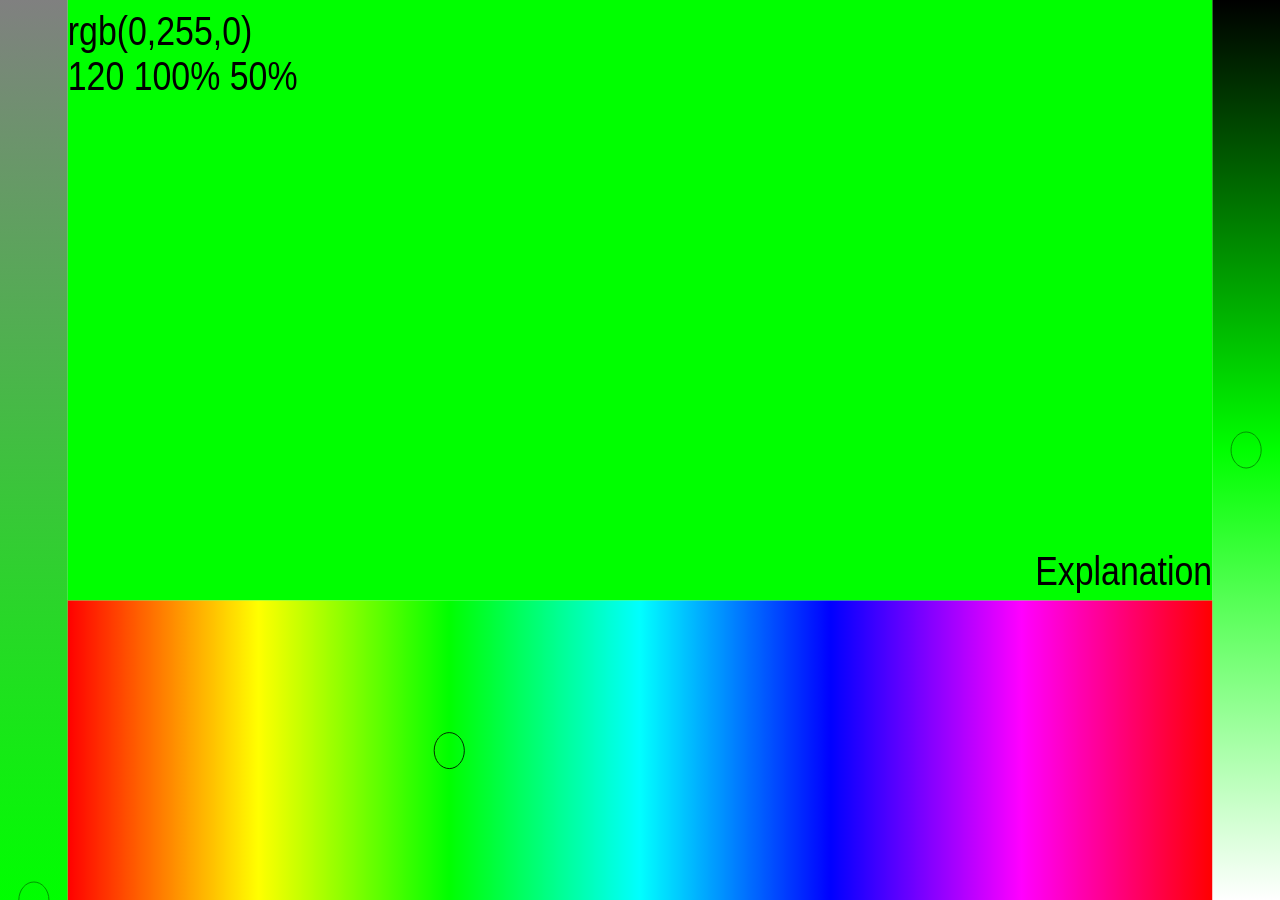
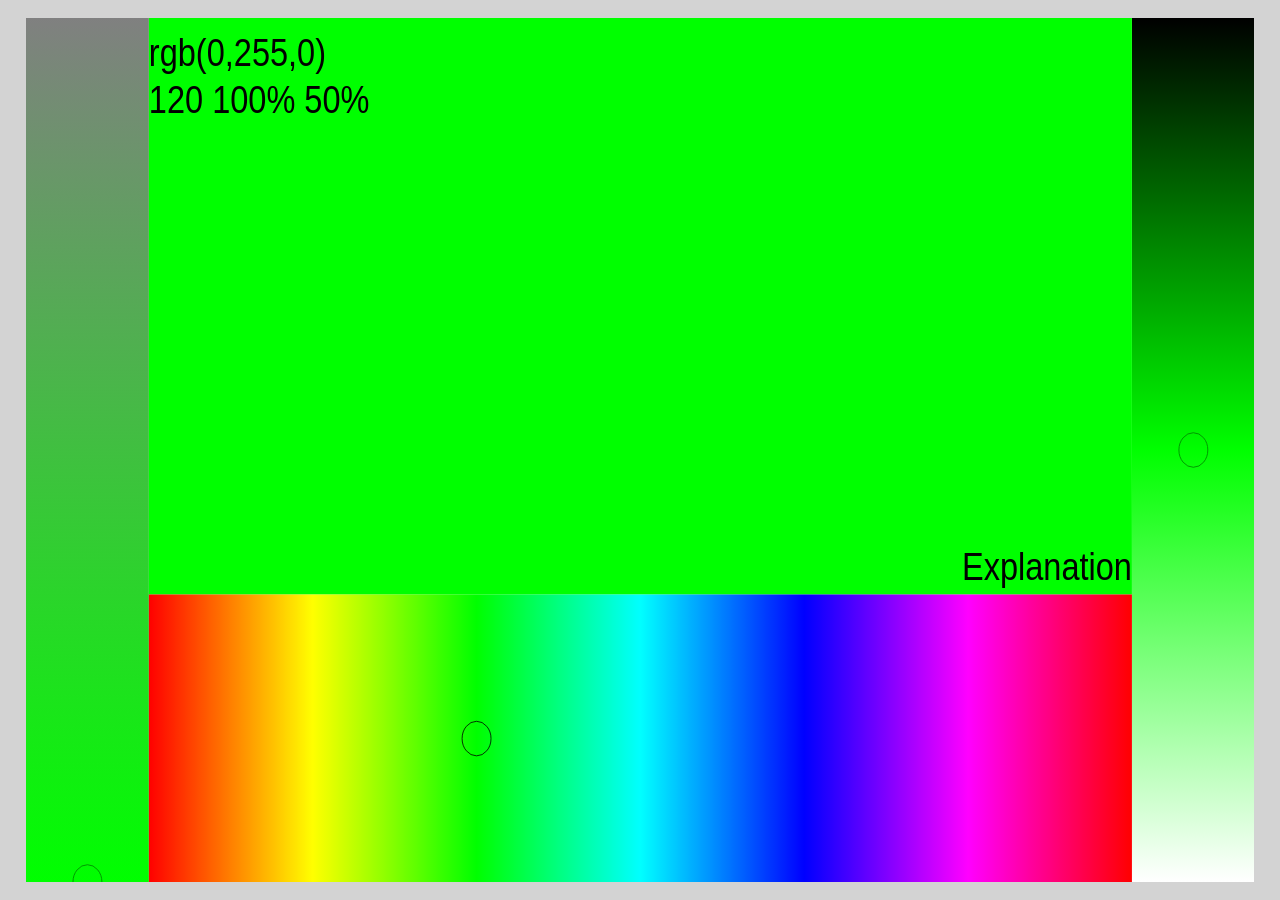
Before and after one commit to ndc/ndc.github.io, a Jekyll site: the page apps/colorpicker/index.html, which Jekyll copies as it is, in a window 1280 px wide. Built offline with Jekyll 4.4.1, drawn with Linux system fonts in a browser that asks for light colours.

Commit message:
Updated color picker.

```diff
--- a/apps/colorpicker/index.html
+++ b/apps/colorpicker/index.html
@@ -385,23 +385,23 @@
             </linearGradient>
         </defs>
 
-        <rect x="0" y="0" width="90" height="1000" fill="url(#saturationGradient)"
-            onclick="ChangeSaturation(evt)" id="saturationSlider" />
-        <circle cx="45" cy="1000" r="20" fill="none" stroke="green" id="saturationSelector" />
+        <rect x="0" y="0" width="170" height="1000" fill="url(#saturationGradient)"
+            id="saturationSlider" />
+        <circle cx="85" cy="1000" r="20" fill="none" stroke="green" id="saturationSelector" />
 
-        <rect x="1610" y="0" width="90" height="1000" fill="url(#luminanceGradient)"
-            onclick="ChangeLuminance(evt)" id="luminanceSlider" />
-        <circle cx="1655" cy="500" r="20" fill="none" stroke="green" id="luminanceSelector" />
+        <rect x="1530" y="0" width="170" height="1000" fill="url(#luminanceGradient)"
+            id="luminanceSlider" />
+        <circle cx="1615" cy="500" r="20" fill="none" stroke="green" id="luminanceSelector" />
 
-        <rect x="90" y="667" width="1520" height="333" fill="url(#hueGradient)"
-            onclick="ChangeHue(evt)" id="hueSlider" />
+        <rect x="170" y="667" width="1360" height="333" fill="url(#hueGradient)"
+            id="hueSlider" />
         <circle cx="500" cy="834" r="20" fill="none" stroke="black" id="hueSelector" />
 
-        <rect x="90" y="0" width="1520" height="667" fill="rgb(0,255,0)" id="mainViewer" />
-        <text x="90" y="50" class="label" id="rgbLabel">rgb(0,255,0)</text>
-        <text x="90" y="100" class="label" id="hslLabel">120 100% 50%</text>
+        <rect x="170" y="0" width="1360" height="667" fill="rgb(0,255,0)" id="mainViewer" />
+        <text x="170" y="55" class="label" id="rgbLabel">rgb(0,255,0)</text>
+        <text x="170" y="110" class="label" id="hslLabel">120 100% 50%</text>
         <a href="http://www.endycahyono.com/article/my-attempt-at-creating-a-better-color-picker">
-            <text x="1610" y="650" text-anchor="end" class="label">Explanation</text>
+            <text x="1530" y="650" text-anchor="end" class="label">Explanation</text>
         </a>
     </svg>
     <style>
@@ -412,16 +412,18 @@
         }
 
         #cp {
+            display: block;
             position: fixed;
-            width: 100%;
-            height: 100%;
+            top: 2%;
+            left: 2%;
+            width: 96%;
+            height: 96%;
             background: white;
         }
 
         .label {
             font-size: 45px;
             font-family: Arial, Helvetica, sans-serif;
-            fill: black;
         }
     </style>
     <script>
```
Also changed, not shown: other parts of apps/colorpicker/index.html (+22 -0 lines).
